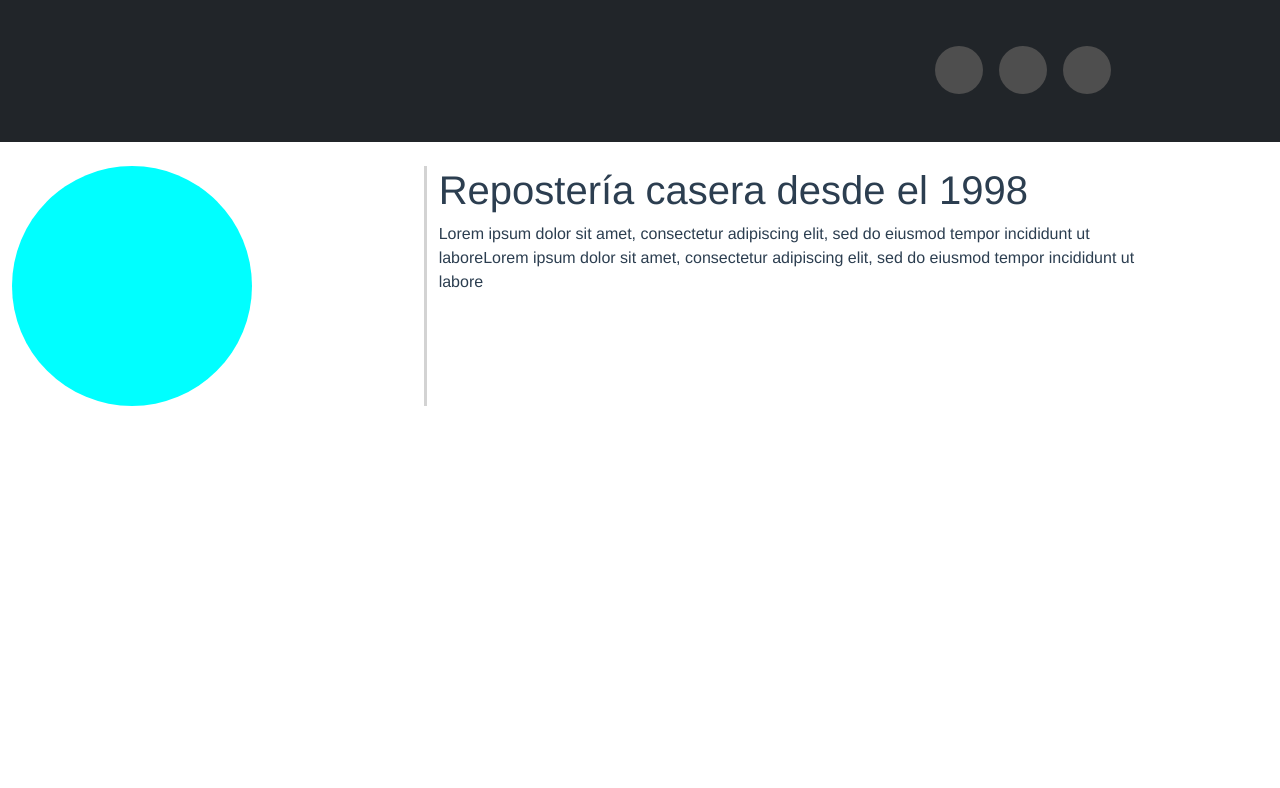
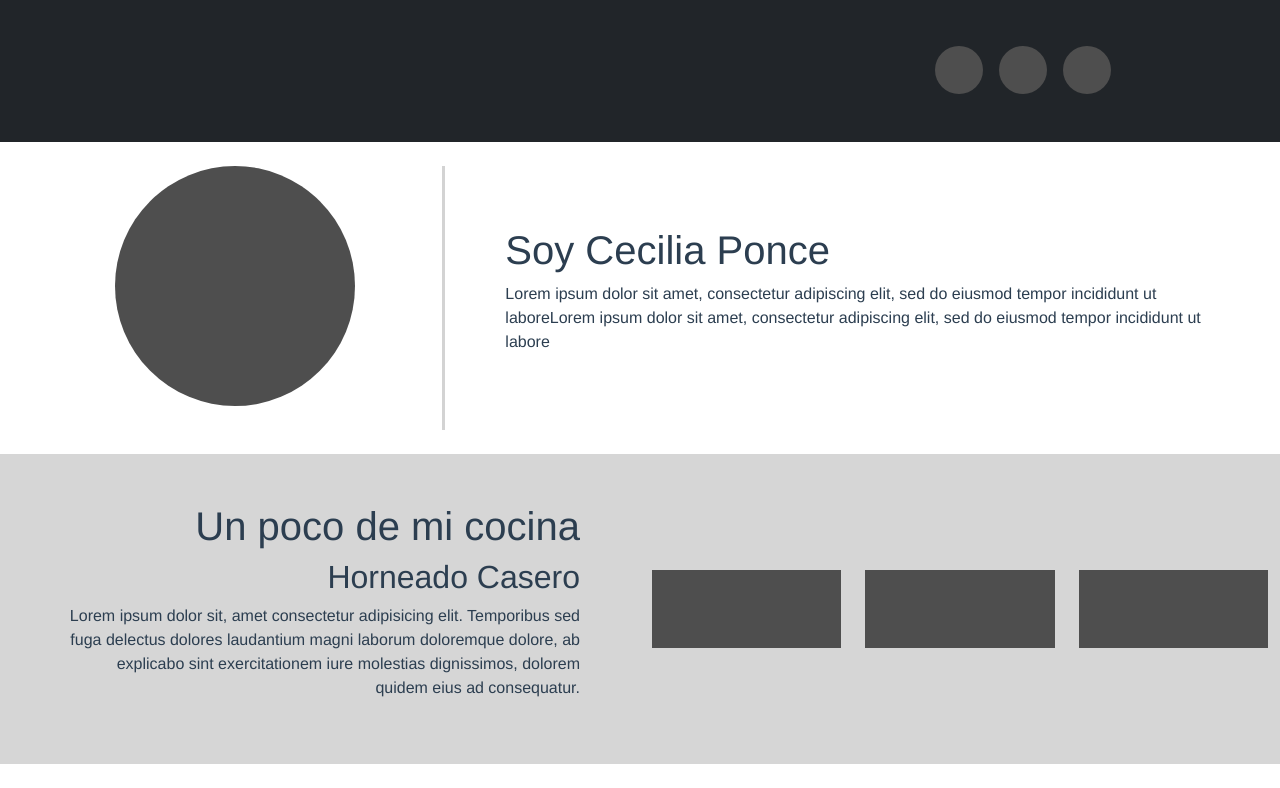
Before and after one commit to amsuarez99/CakesFront, a Vue app: page / in a window 1280 px wide. Shown: the part 567-1355 px from the top of the page. Before the commit the page ends 973 px from the top, so only its background shows below. Built offline with nearby package versions, Linux system fonts and the light colour scheme.

Commit message:
Adds reel section

```diff
--- a/src/components/HelloWorld.vue
+++ b/src/components/HelloWorld.vue
@@ -25,21 +25,41 @@
     </div>
 </div>
 
-  <!-- Intro -->
-  <div class="container-fluid intro">
-    <div class="row">
-      <div class="col-md-4 photo-container">
-        <span class="photo rounded-circle"></span>
-      </div>
-      <div class="col-md-7 intro">
-        <div class="intro"></div>
-        <h1 class="display-6">Repostería casera desde el 1998</h1>
-        <p>Lorem ipsum dolor sit amet, consectetur adipiscing elit, sed do eiusmod tempor incididunt ut laboreLorem ipsum dolor sit amet, consectetur adipiscing elit, sed do eiusmod tempor incididunt ut labore</p>
+
+<!-- Intro -->
+<div class="container-fluid intro my-4">
+  <div class="row">
+    <div class="col-md-4 photo-container">
+      <span class="photo rounded-circle mx-auto mb-4"></span>
+    </div>
+    <div class="col-md-8 d-flex">
+      <div class="d-flex flex-row align-items-center">
+        <div class="p-5">
+          <h2 class="display-6 d-block">Soy Cecilia Ponce</h2>
+          <p class="d-block">Lorem ipsum dolor sit amet, consectetur adipiscing elit, sed do eiusmod tempor incididunt ut laboreLorem ipsum dolor sit amet, consectetur adipiscing elit, sed do eiusmod tempor incididunt ut labore</p>
+        </div>
       </div>
     </div>
   </div>
+</div>
 
-
+<!-- Reel -->
+<div class="container-fluid reel my-4">
+  <div class="row">
+    <div class="col-md-6 d-flex">
+      <div class="d-flex flex-row align-items-center">
+        <div class="p-5">
+          <h2 class="display-6 d-block">Un poco de mi cocina</h2>
+          <h2 class="display-7 d-block">Horneado Casero</h2>
+          <p class="d-block">Lorem ipsum dolor sit, amet consectetur adipisicing elit. Temporibus sed fuga delectus dolores laudantium magni laborum doloremque dolore, ab explicabo sint exercitationem iure molestias dignissimos, dolorem quidem eius ad consequatur.</p>
+        </div>
+      </div>
+    </div>
+    <div class="col-md-2 d-md-flex align-items-center"><span class="reel-img w-100 h-25 d-block"></span></div>
+    <div class="col-md-2 d-md-flex align-items-center"><span class="reel-img w-100 h-25 d-block"></span></div>
+    <div class="col-md-2 d-md-flex align-items-center"><span class="reel-img w-100 h-25 d-block"></span></div>
+  </div>
+</div>
 
   <!-- Catalog -->
 
@@ -79,7 +99,7 @@ export default {
   display: block;
   width: 15em;
   height: 15em;
-  background-color: aqua;
+  background-color: #4E4E4E;
 }
 
 .photo-container {
@@ -87,8 +107,22 @@ export default {
 }
 
 .intro>* {
+  margin-left: 1rem;
   text-align: left;
 }
+
+.reel {
+  background-color: #D6D6D6;
+}
+
+.reel>* {
+  text-align: right;
+}
+
+.reel-img {
+  background-color: #4E4E4E;
+}
+
 
 .logo {
   display: block;
```
